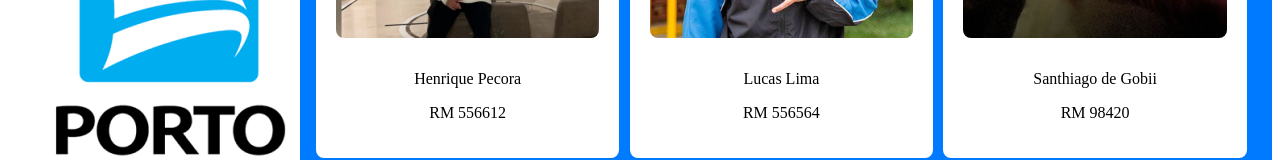
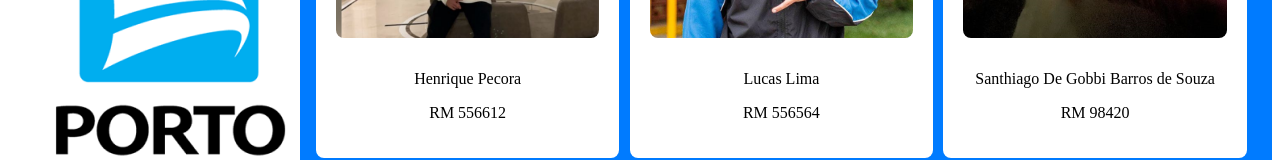
Before and after one commit to hpecora/sprint4, a Next.js app in the folder my-next-app challenge/my-next-app/: page /participantes in a window 1280 px wide. Shown: the part 379-539 px from the top of the page. Built offline with nearby package versions, Linux system fonts and the light colour scheme.

Commit message:
Update participantes.tsx
corrigi meu nome

```diff
--- a/my-next-app challenge/my-next-app/pages/participantes.tsx
+++ b/my-next-app challenge/my-next-app/pages/participantes.tsx
@@ -34,7 +34,7 @@ export default function participantes() {
 
         <div className={styles.participant}>
           <img src={imgSANTHIAGO.src} alt="santhi" />
-          <p>Santhiago de Gobii</p>
+          <p>Santhiago De Gobbi Barros de Souza</p>
           <p>RM 98420</p>
         </div>
       </div>
```
